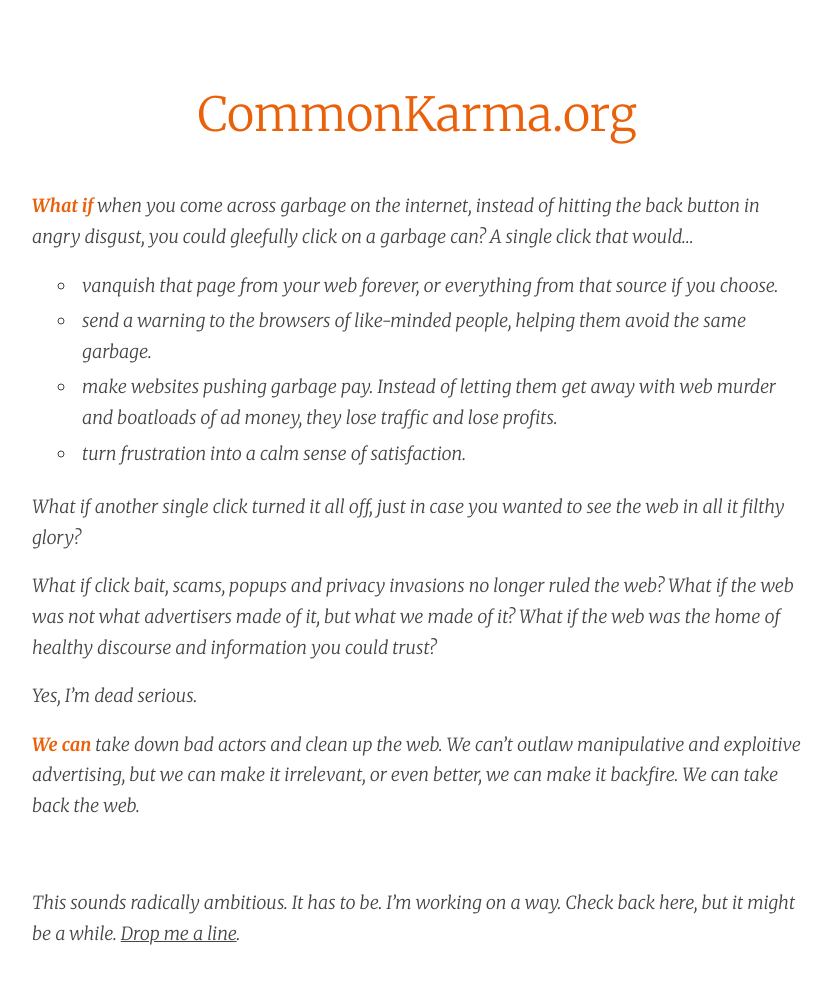
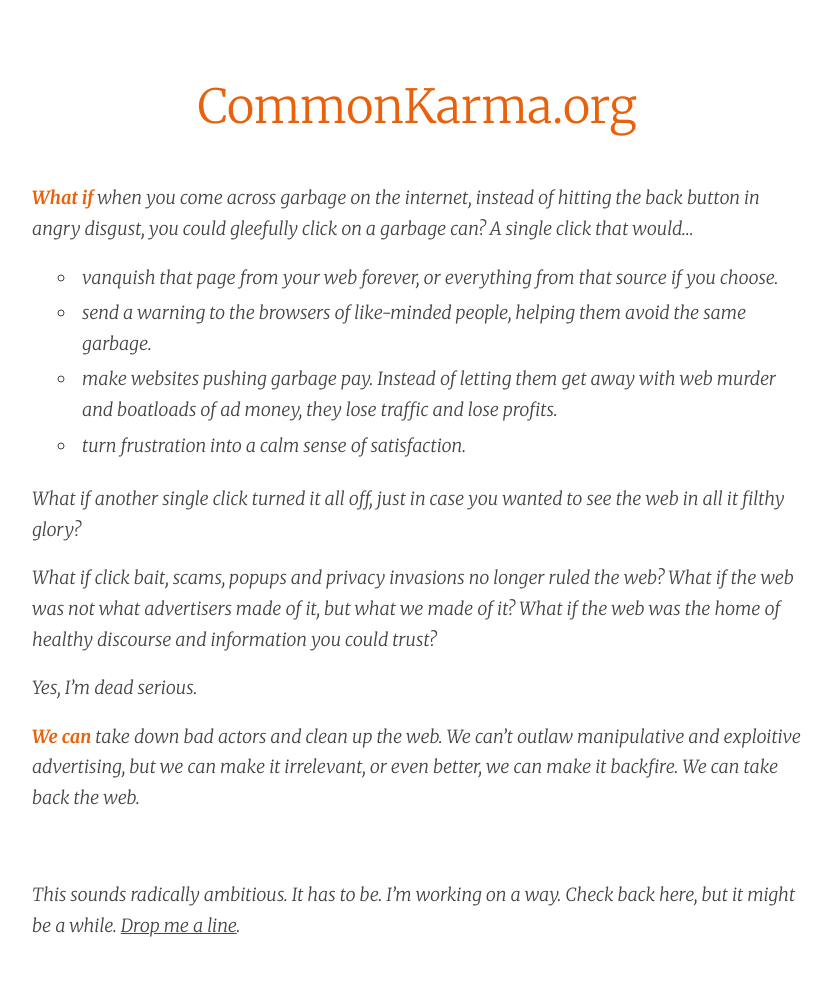
Before and after one commit to commonkarma/commonkarma.org-source, a Jekyll site: the page built from index.md, in a window 1280 px wide. Shown: the whole page, without its empty margins (223-1055 px from the left). Built offline with Jekyll 4.4.1, drawn with Linux system fonts in a browser that asks for light colours; nearby versions of some CDN libraries; comment, search, counter and statistics services are not loaded.

Commit message:
adding normalize.css

```diff
--- a/_includes/head.html
+++ b/_includes/head.html
@@ -6,6 +6,7 @@
   <title>{{ site.title }}{% if page.title %} – {{ page.title }}{% endif %}</title>
   <meta name="description" content="{% if page.excerpt %}{{ page.excerpt | strip_html | strip_newlines | truncate: 160 }}{% else %}{{ site.description }}{% endif %}">
 
+  <link rel='stylesheet' href='https://cdnjs.cloudflare.com/ajax/libs/normalize/3.0.3/normalize.min.css' type='text/css' />
   <link rel='stylesheet' href='http://fonts.googleapis.com/css?family=Merriweather%3A400%2C300italic%2C300%2C400italic%2C700%2C700italic&#038;subset=latin%2Clatin-ext&#038;ver=4.3' type='text/css' media='all' />
   <link rel="stylesheet" href="{{ "/css/style.css" | prepend: site.baseurl }}">
   <link rel="canonical" href="{{ page.url | replace:'index.html','' | prepend: site.baseurl | prepend: site.url }}">
```
